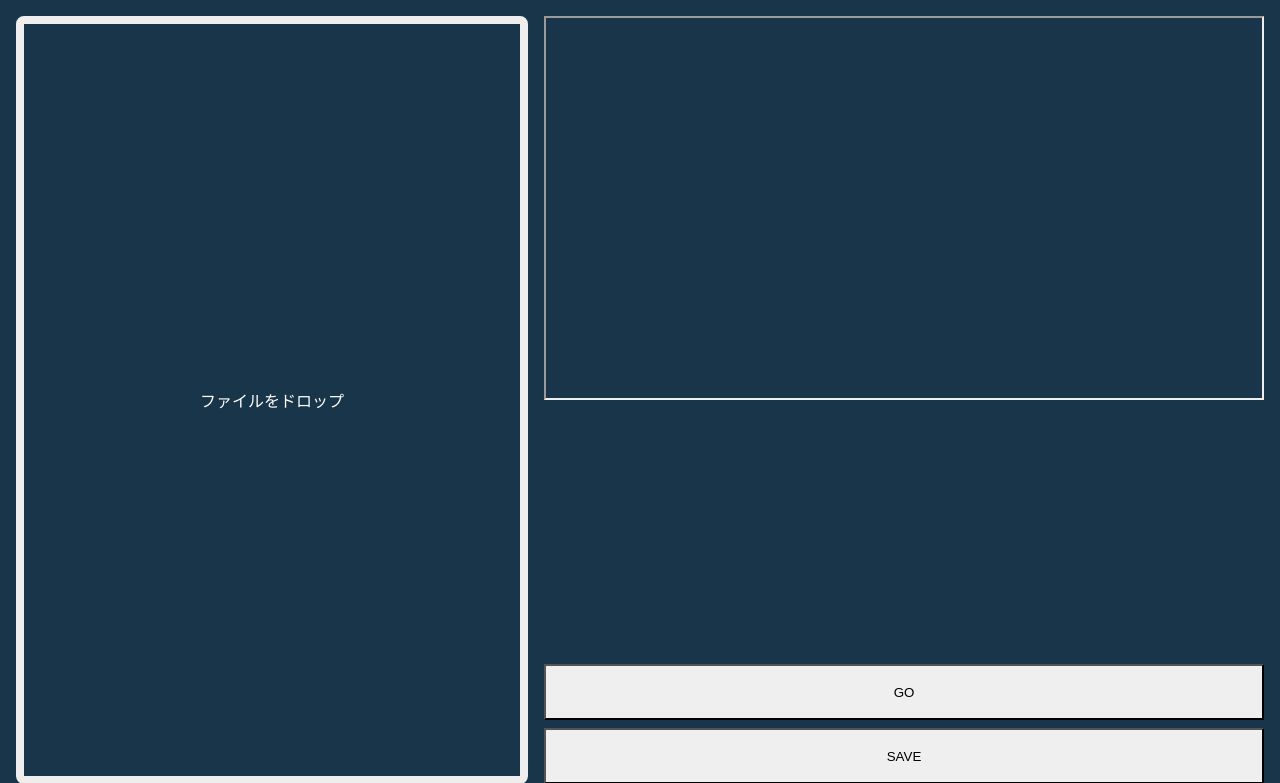
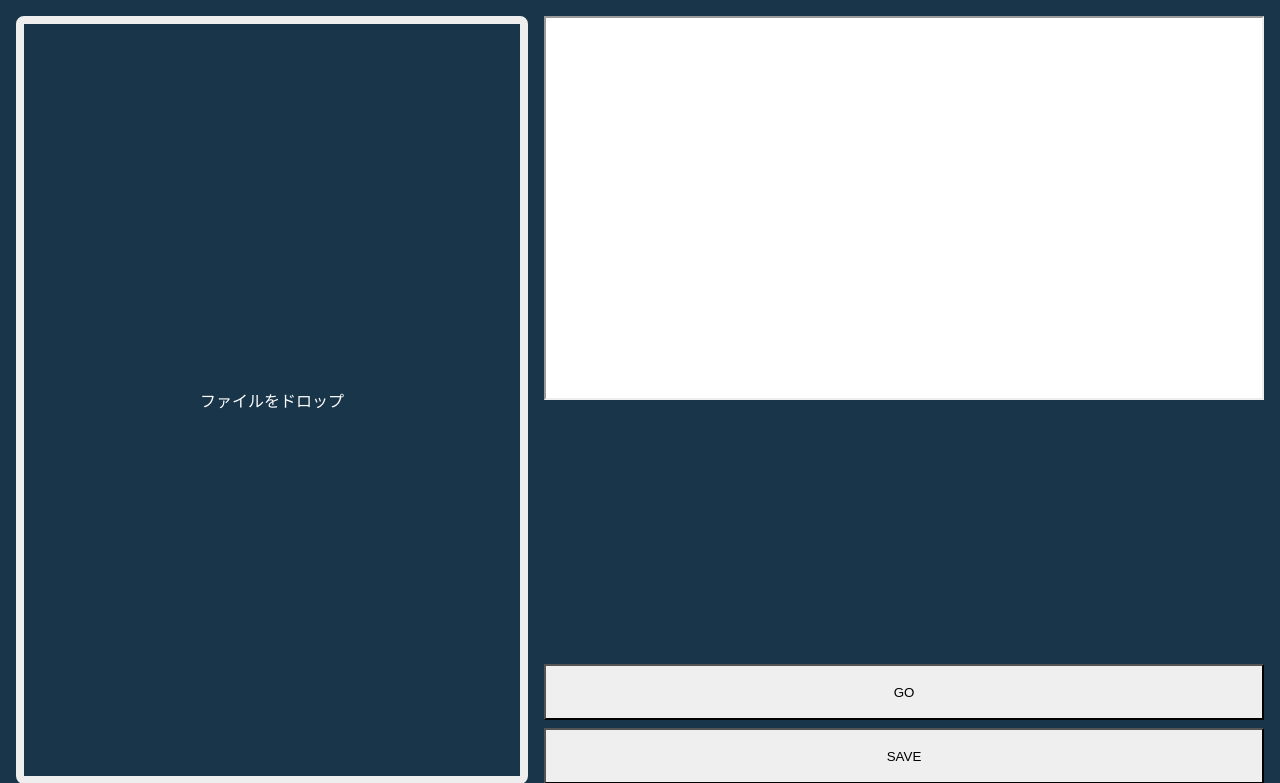
Before and after one commit to hayato0259/adfo, a Flask app: page / in a window 1280 px wide. Shown: the top 783 px of the page. Run offline with Flask 2, Linux system fonts and the light colour scheme.

Commit message:
スタイル更新

```diff
--- a/main.js
+++ b/main.js
@@ -4,12 +4,10 @@ const app = electron.app;
 const BrowserWindow = electron.BrowserWindow;
 let mainWindow;
 
-// アプリを閉じた時にquit
 app.on('window-all-closed', function () {
     app.quit();
 });
 
-// アプリ起動後の処理
 app.on('ready', function () {
     var subpy = require('child_process').spawn('python', ['./main.py']);
     var rq = require('request-promise');
@@ -20,7 +18,6 @@ app.on('ready', function () {
         mainWindow.loadURL(mainAddr);
         // mainWindow.openDevTools();
 
-        // 終了処理
         mainWindow.on('closed', function () {
             mainWindow = null;
             subpy.kill('SIGINT');
--- a/static/css/style.css
+++ b/static/css/style.css
@@ -1,5 +1,16 @@
 * {
     box-sizing: border-box;
+    user-select: none;
+
+}
+
+ul {
+    margin: 0;
+    padding: 0;
+}
+
+li {
+    list-style: none;
 }
 
 html {
@@ -74,6 +85,7 @@ input.hide {
 .files iframe {
     width: 100%;
     height: 50%;
+    background: #fff;
 }
 
 .files form#go,
--- a/templates/index.html
+++ b/templates/index.html
@@ -2,7 +2,7 @@
 <html>
 <head>
     <script src="/static/js/vue.js"></script>
-    <title>Hello</title>
+    <title>adfo</title>
     <link rel="stylesheet" href="/static/css/style.css?p={{p}}">
 </head>
 <body>
```
